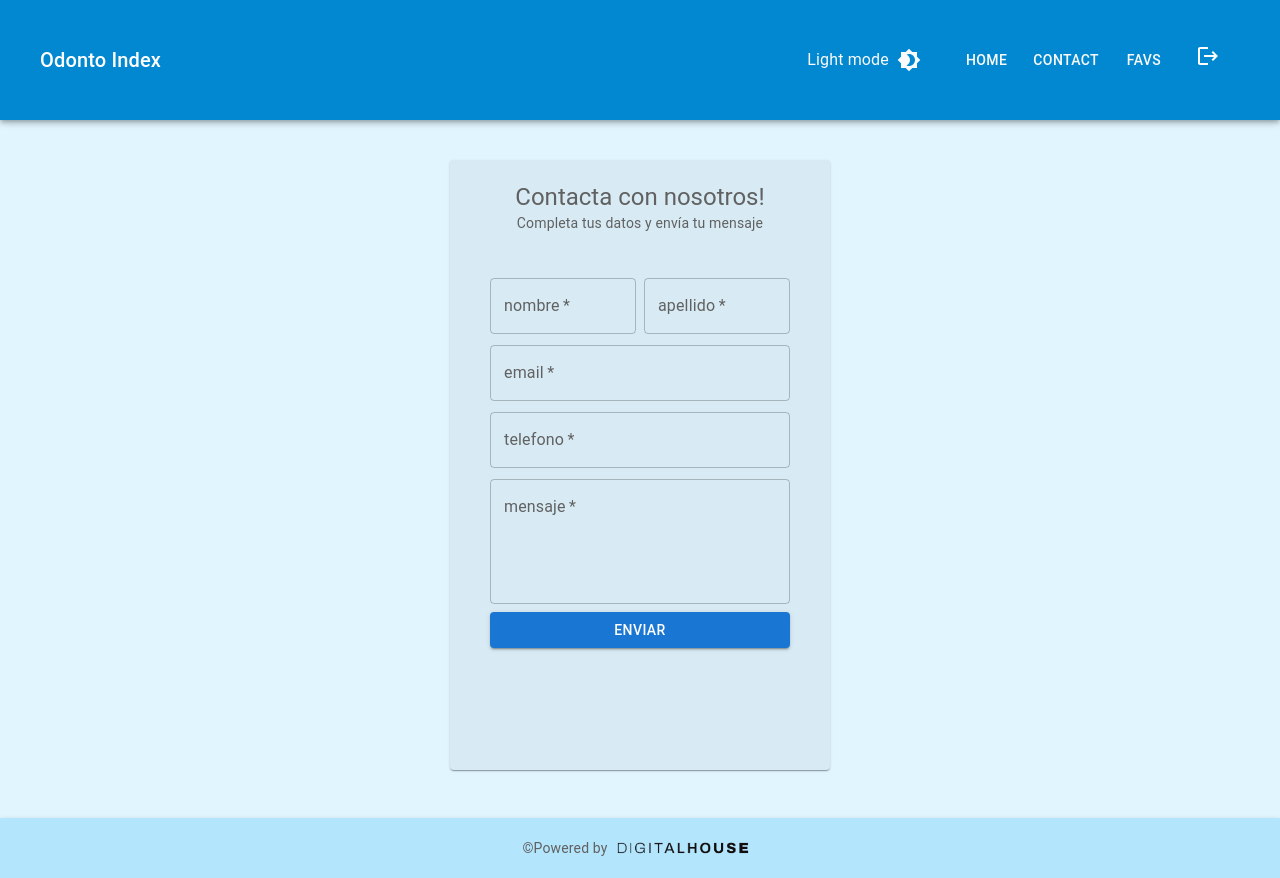
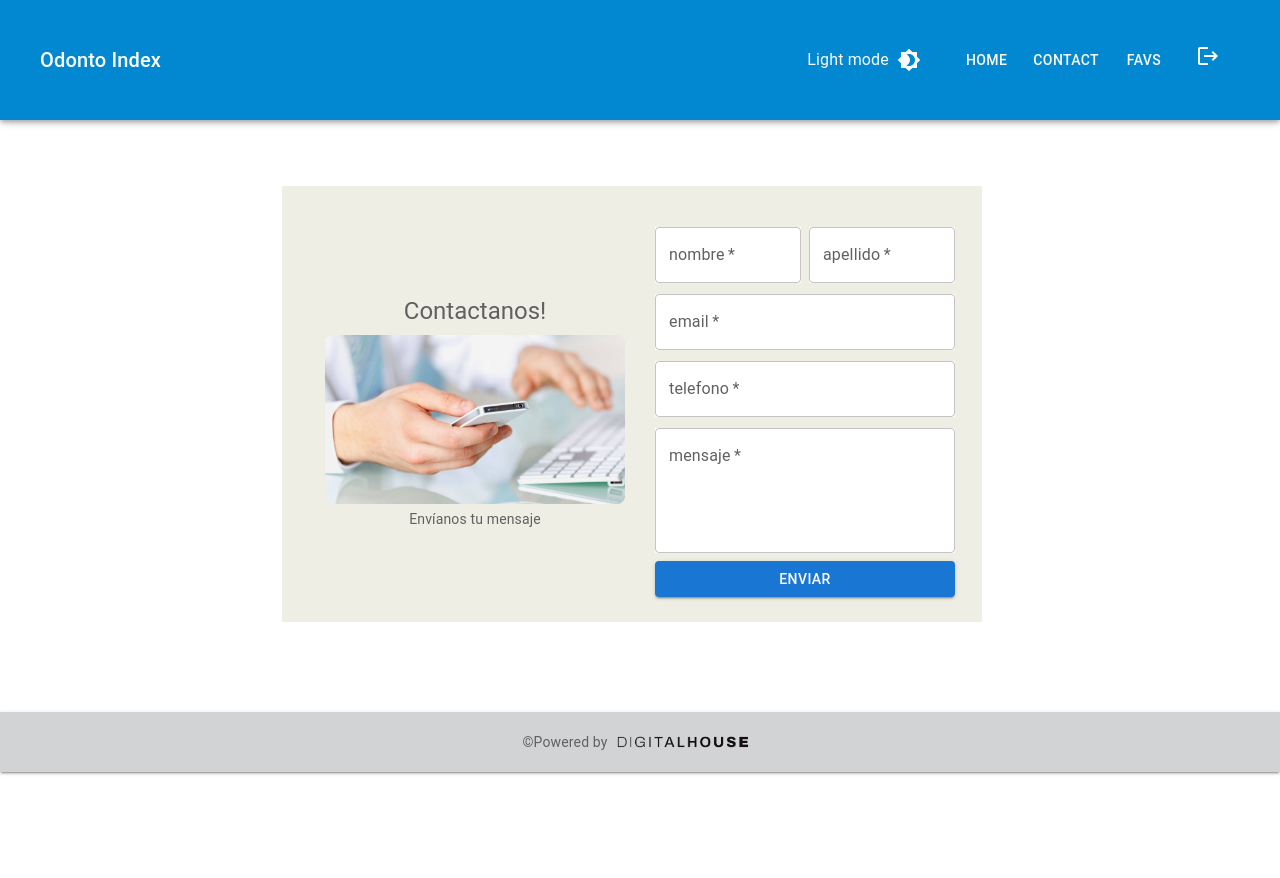
Before and after one commit to LuzSallietti/Alfieri-Sallietti-DH-Front3, a React (Create React App) app: page /contact in a window 1280 px wide. After the commit the page ends 800 px from the top, so only its background shows below. Built offline with nearby package versions, Linux system fonts and the light colour scheme; sample sign-in values are in the browser's storage.

Commit message:
agregado componente MUIFavsMsg y correcciones finales

```diff
--- a/src/Components/MUIContactForm.jsx
+++ b/src/Components/MUIContactForm.jsx
@@ -2,16 +2,18 @@ import React, { useState, useContext } from "react";
 import { ContextGlobal } from "./utils/global.context";
 import {
   Card,
-  CardContent,
+  CardMedia,
   TextField,
   Grid,
   Button,
   Typography,
 } from "@mui/material";
+
 import Snackbar from "@mui/material/Snackbar";
 import Alert from "@mui/material/Alert";
 import { Formik, Form, Field, ErrorMessage } from "formik";
 import * as Yup from "yup";
+import contact from "../img/contact.jpg";
 
 const ContactForm = () => {
   const [isSubmitted, setIsSubmitted] = useState(false);
@@ -41,36 +43,66 @@ const ContactForm = () => {
     email: Yup.string().email("Ingrese un email válido").required("completar"),
     telefono: Yup.number("ingrese un numero válido").required("completar"),
   });
+
   return (
-    <main style={{ backgroundColor: body, padding: "6vh 5vw" }}>
-      <div>
-        <Card
+    <main
       style={{
-            maxWidth: 380,
-            margin: "auto",
-            padding: "5px",
+        height: "75vh",
+        display: "flex",
+        alignItems: "center",
+        justifyContent: "center",
+        backgroundColor: body
+      }}
+    >
+      <Grid
+        className="Container"
+        container
+        spacing={2}
+        style={{
+          padding: "20px",
           textAlign: "center",
           backgroundColor: card,
-            color: secondary_color,
+          display: "flex",
+          justifyContent: "space-around",
+          width:"700px"
         }}
       >
-          <CardContent style={{ height: "75vh" }}>
-            <Typography variant="h5">Contacta con nosotros!</Typography>
-            <Typography
-              variant="body2"
-              component="p"
-              color={secondary_color}
-              marginBottom="5vh"
+        <Grid
+        className="izquierdo"
+          item
+          xs={12}
+          md={6}
+          style={{
+            display: "flex",
+            flexDirection: "column",
+            justifyContent: "center",
+            alignItems: "center",
+
+          }}
         >
-              Completa tus datos y envía tu mensaje
+          <Typography variant="h5" gutterBottom color={secondary_color} sx={{}}>
+            Contactanos!
           </Typography>
+          <CardMedia
+            component="img"
+            alt="card images"
+            image={contact}
+            style={{ width: 300, height: "auto", borderRadius: "8px", marginBottom:"5px"}}
+
+          />
+          <Typography variant="body2" component="p" color={secondary_color} >
+            Envíanos tu mensaje
+          </Typography>
+        </Grid>
+        <Grid item xs={12} md={6}
+        className="derecho">
           <Formik
             initialValues={initialValues}
             validationSchema={validationSchema}
             onSubmit={onSubmit}
           >
             {(props) => (
-                <Form style={{ minHeight: 380, color: secondary_color }}>
+              <Form style={{ height: 380, color: secondary_color }}>
                 <Grid container spacing={1}>
                   <Grid xs={12} sm={6} item>
                     <Field
@@ -82,13 +114,15 @@ const ContactForm = () => {
                       label="nombre"
                       placeholder="Ingrese su nombre"
                       variant="outlined"
+                      aria-label="nombre"
                       fullWidth
                       required
-                        inputProps={{ style: { color: secondary_color } }}
-                        InputLabelProps={{ style: { color: secondary_color } }}
+                      inputProps={{ style: { color: secondary_color, backgroundColor:body } }}
+                      InputLabelProps={{
+                        style: { color: secondary_color},
+                      }}
                     />
                   </Grid>
-
                   <Grid xs={12} sm={6} item>
                     <Field
                       as={TextField}
@@ -98,13 +132,15 @@ const ContactForm = () => {
                       label="apellido"
                       placeholder="Ingrese su apellido"
                       variant="outlined"
+                      aria-label="apellido"
                       fullWidth
                       required
-                        inputProps={{ style: { color: secondary_color } }}
-                        InputLabelProps={{ style: { color: secondary_color } }}
+                      inputProps={{ style: { color: secondary_color , backgroundColor:body} }}
+                      InputLabelProps={{
+                        style: { color: secondary_color },
+                      }}
                     />
                   </Grid>
-
                   <Grid xs={12} item>
                     <Field
                       as={TextField}
@@ -115,11 +151,14 @@ const ContactForm = () => {
                       label="email"
                       placeholder="Ingrese su email"
                       variant="outlined"
+                      aria-label="email"
                       fullWidth
                       required
                       autocomplete="off"
-                        inputProps={{ style: { color: secondary_color } }}
-                        InputLabelProps={{ style: { color: secondary_color } }}
+                      inputProps={{ style: { color: secondary_color , backgroundColor:body} }}
+                      InputLabelProps={{
+                        style: { color: secondary_color },
+                      }}
                     />
                   </Grid>
                   <Grid xs={12} item>
@@ -132,15 +171,19 @@ const ContactForm = () => {
                       label="telefono"
                       placeholder="Ingrese su telefono"
                       variant="outlined"
+                      aria-label="telefono"
                       fullWidth
                       required
                       autocomplete="off"
-                        inputProps={{ style: { color: secondary_color } }}
-                        InputLabelProps={{ style: { color: secondary_color } }}
+                      inputProps={{ style: { color: secondary_color , backgroundColor:body} }}
+                      InputLabelProps={{
+                        style: { color: secondary_color },
+                      }}
                     />
                   </Grid>
-                    <Grid xs={12} item>
+                  <Grid xs={12} item >
                     <Field
+                    sx={{backgroundColor:body}}
                       as={TextField}
                       name="mensaje"
                       multiline
@@ -148,11 +191,14 @@ const ContactForm = () => {
                       label="mensaje"
                       placeholder="Ingrese su mensaje"
                       variant="outlined"
+                      aria-label="mensaje"
                       fullWidth
                       required
                       autocomplete="off"
-                        inputProps={{ style: { color: secondary_color } }}
-                        InputLabelProps={{ style: { color: secondary_color } }}
+                      inputProps={{ style: { color: secondary_color} }}
+                      InputLabelProps={{
+                        style: { color: secondary_color },
+                      }}
                     />
                   </Grid>
                   <Grid xs={12} item>
@@ -169,22 +215,18 @@ const ContactForm = () => {
               </Form>
             )}
           </Formik>
-          </CardContent>
-        </Card>
+        </Grid>
+      </Grid>
 
-        <div>
       <Snackbar
         open={isSubmitted}
         anchorOrigin={{ vertical: "bottom", horizontal: "center" }}
         autoHideDuration={3000}
       >
         <Alert onClose={handleClose}>
-              Gracias por tu mensaje {name}, nos comunicaremos contigo a la
-              brevedad
+          Gracias por tu mensaje {name}, nos comunicaremos contigo a la brevedad
         </Alert>
       </Snackbar>
-        </div>
-      </div>
     </main>
   );
 };
--- a/src/Components/MUILogin.jsx
+++ b/src/Components/MUILogin.jsx
@@ -32,7 +32,7 @@ const MUILogin = () => {
           flexDirection: "column",
           alignItems: "center",
           justifyContent: "space-between",
-          backgroundColor: "#d8ebf4",
+          backgroundColor: "#fff",
         }}
       >
         <CardContent>
--- a/src/Components/utils/MUICard.jsx
+++ b/src/Components/utils/MUICard.jsx
@@ -9,7 +9,6 @@ import CardContent from "@mui/material/CardContent";
 import Avatar from "@mui/material/Avatar";
 import IconButton from "@mui/material/IconButton";
 import Typography from "@mui/material/Typography";
-import { blue } from "@mui/material/colors";
 import FavoriteIcon from "@mui/icons-material/Favorite";
 import { Tooltip } from "@mui/material";
 
@@ -44,7 +43,7 @@ export default function MUICard({ dentist }) {
       <CardHeader
         style={{ width: "100%" }}
         avatar={
-          <Avatar sx={{ bgcolor: blue[900] }} aria-label="recipe">
+          <Avatar sx={{ bgcolor: "#e28743" }} aria-label="recipe">
             {dentist.name.charAt(0)}
           </Avatar>
         }
--- a/src/Components/utils/MUIExample.jsx
+++ b/src/Components/utils/MUIExample.jsx
@@ -23,7 +23,6 @@ const MUIExample = () => {
             gutterBottom
             variant="h4"
             component="div"
-            padding="6vh 0"
             textAlign="center"
           >
             Staff
--- /dev/null
+++ b/src/Components/utils/MUIFavsMsg.jsx
@@ -0,0 +1,79 @@
+import React, { useContext } from "react";
+import { ContextGlobal } from "./global.context";
+import Card from "@mui/material/Card";
+import CardActions from "@mui/material/CardActions";
+import CardContent from "@mui/material/CardContent";
+import Button from "@mui/material/Button";
+import Typography from "@mui/material/Typography";
+import { CardMedia } from "@mui/material";
+import FavImg from "../../img/CardFavsImg.png";
+import { Link } from "react-router-dom";
+import Grid from "@mui/material/Grid";
+
+const MUIFavsMsg = () => {
+  const { state, dispatch } = useContext(ContextGlobal);
+  const { color, secondary_color, card } = state.theme;
+
+  return (
+    <Card sx={{ minWidth: 350, backgroundColor: card }}>
+      <Grid container spacing={2} sx={{ padding: "20px 30px 0" }}>
+        <Grid
+          item
+          xs={12}
+          sm={6}
+          sx={{
+            display: "flex",
+            flexDirection: "column",
+            justifyContent: "center",
+            alignItems: "left",
+          }}
+        >
+          {/* Content for the left side */}
+          <Typography
+            gutterBottom
+            variant="h5"
+            component="div"
+            sx={{ color: secondary_color }}
+          >
+            No hay favoritos...
+          </Typography>
+          <Typography
+            variant="body2"
+            color="text.secondary"
+            sx={{ color: secondary_color }}
+          >
+            Agrega algunos desde el listado anterior.
+          </Typography>
+        </Grid>
+        <Grid item xs={12} sm={6}>
+          {/* Content for the right side */}
+          <CardMedia
+            component="img"
+            alt="card imagess"
+            image={FavImg}
+            sx={{
+              width: 250,
+              height: "auto",
+              display: "flex",
+              justifyContent: "center",
+              alignItems: "center",
+              marginTop:"30px",
+              borderStyle:"solid",
+              borderColor:color,
+              borderRadius:"8px"
+
+            }}
+          />
+        </Grid>
+      </Grid>
+      <CardActions sx={{ display: "flex", justifyContent: "flex-end", margin:"0" }}>
+        <Link key="home" style={{ color: color }} to="/home">
+          <Button size="small">Volver</Button>
+        </Link>
+      </CardActions>
+    </Card>
+  );
+};
+
+
+export default MUIFavsMsg;
--- a/src/Components/utils/themes.js
+++ b/src/Components/utils/themes.js
@@ -4,9 +4,9 @@ export const themes = {
         color: '#fafafa',
         secondary_color: '#616161',
         navbar: '#0288d1',
-        footer: '#b3e5fc',
-        body: '#e1f5fe',
-        card: '#d8ebf4'
+        footer: '#D1D3D5',
+        body: '#fff',
+        card: '#eeeee4'
     },
     dark: {
         name: 'Dark',
```
Also changed, not shown: src/Components/MUINavBar.jsx (+5 -5 lines), src/Components/utils/MUIDetail.jsx (+7 -10 lines), src/Components/utils/MUIFavs.jsx (+11 -4 lines), src/img/CardFavsImg.png (added), src/img/contact.jpg (added). Lines whose indentation alone changed are shown as unchanged.
